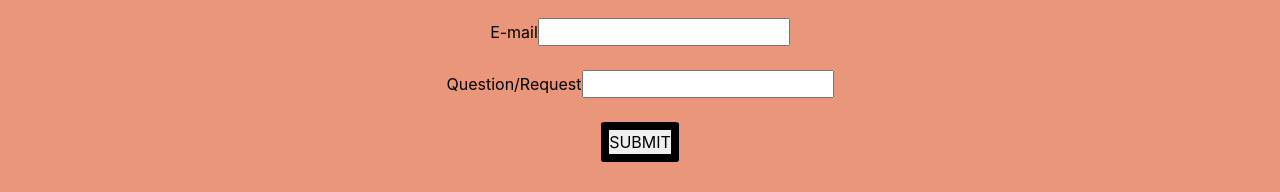
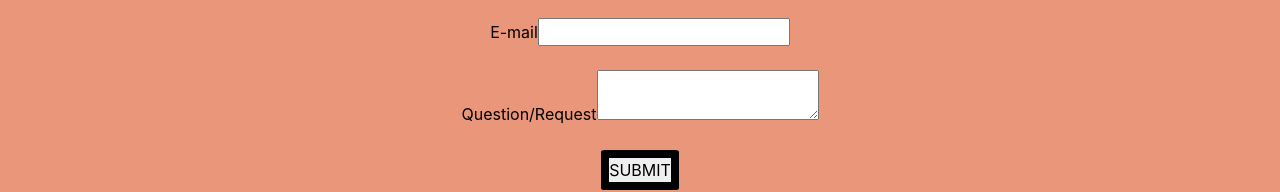
Before and after one commit to Likowo/MyPortfolio_ReactApp, a React (Create React App) app: page /Contact in a window 1280 px wide. Shown: the part 420-612 px from the top of the page. Built offline with nearby package versions, Linux system fonts and the light colour scheme.

Commit message:
trying one more time to commit changes

```diff
--- a/src/pages/Contact.jsx
+++ b/src/pages/Contact.jsx
@@ -45,8 +45,15 @@ import { useForm } from "react-hook-form";
         {errors.email && <p className="requiredField">Email required! </p>}
         <br />     <br />
 
-        <label> Question/Request </label>
+        {/* <label> Question/Request </label>
         <input
+          type="text"
+          {...register("text", { required: true })}
+        />
+        {errors.text && <p className="requiredField">To better assist you please say something </p>} */}
+
+<label> Question/Request </label>
+        <textarea
           type="text"
           {...register("text", { required: true })}
         />
```
